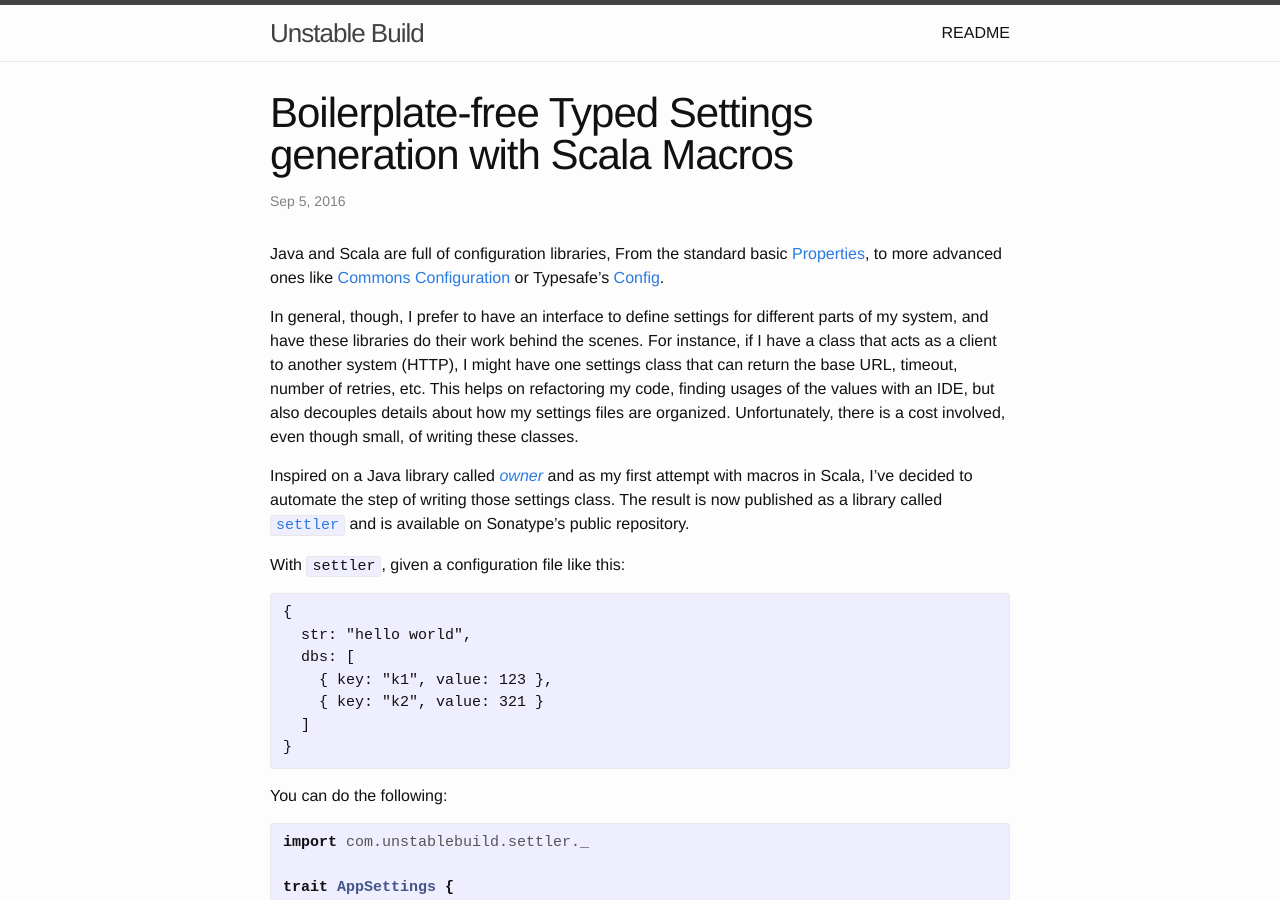
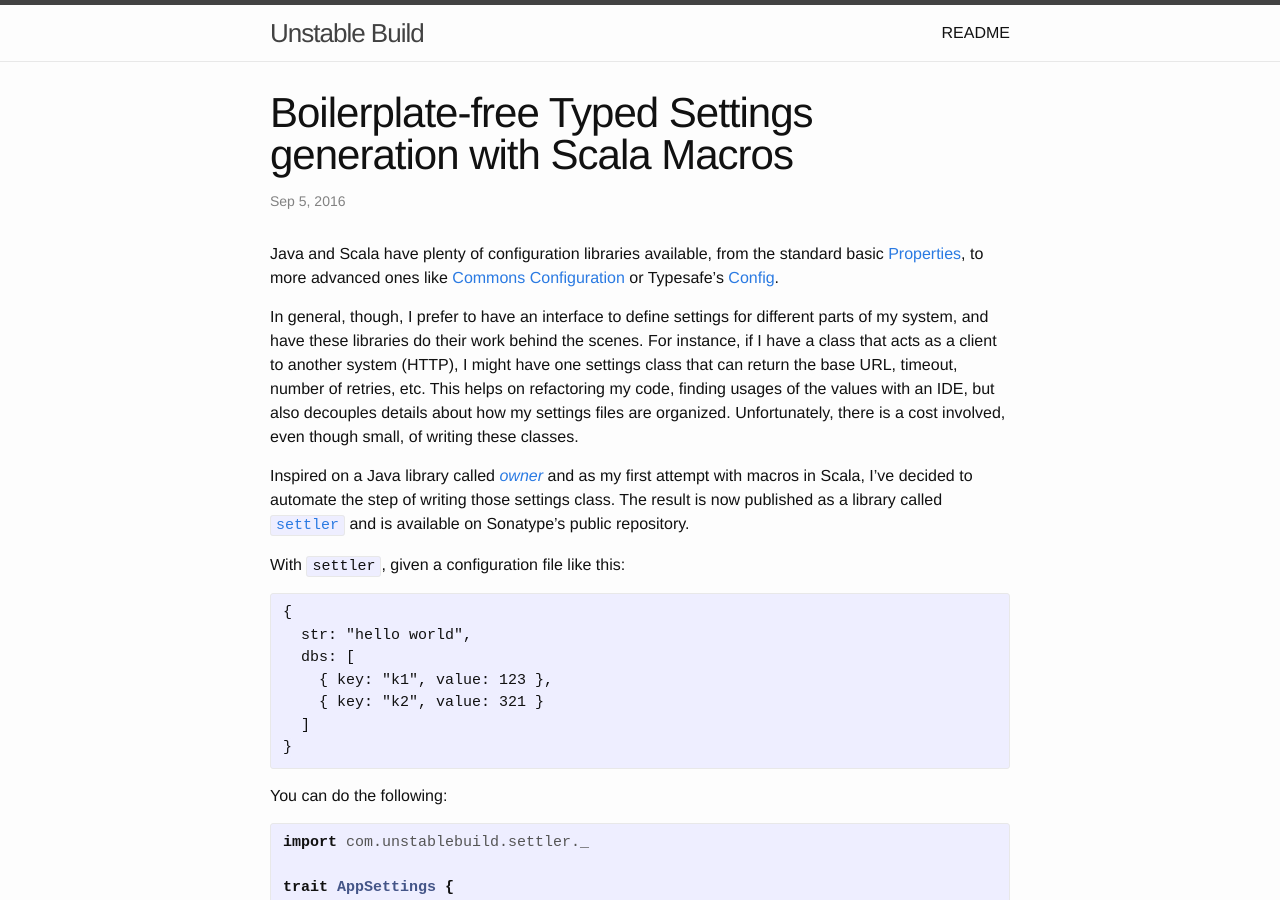
Before and after one commit to lucastorri/my-blog, a Jekyll site: the page built from _posts/2016-09-05-boilerplatefree-typed-settings-generation-with-scala-macros.markdown, in a window 1280 px wide and 900 px high. Built offline with Jekyll 4.4.1, drawn with Linux system fonts in a browser that asks for light colours; comment, search, counter and statistics services are not loaded.

Commit message:
fix reword settler post

```diff
--- a/_posts/2016-09-05-boilerplatefree-typed-settings-generation-with-scala-macros.markdown
+++ b/_posts/2016-09-05-boilerplatefree-typed-settings-generation-with-scala-macros.markdown
@@ -5,7 +5,7 @@ date: 2016-09-05 20:33:40 +0200
 categories: update
 ---
 
-Java and Scala are full of configuration libraries, From the standard basic [Properties](https://docs.oracle.com/javase/8/docs/api/java/util/Properties.html), to more advanced ones like [Commons Configuration](https://commons.apache.org/proper/commons-configuration/) or Typesafe's [Config](https://github.com/typesafehub/config).
+Java and Scala have plenty of configuration libraries available, from the standard basic [Properties](https://docs.oracle.com/javase/8/docs/api/java/util/Properties.html), to more advanced ones like [Commons Configuration](https://commons.apache.org/proper/commons-configuration/) or Typesafe's [Config](https://github.com/typesafehub/config).
 
 In general, though, I prefer to have an interface to define settings for different parts of my system, and have these libraries do their work behind the scenes.  For instance, if I have a class that acts as a client to another system (HTTP), I might have one settings class that can return the base URL, timeout, number of retries, etc. This helps on refactoring my code, finding usages of the values with an IDE, but also decouples details about how my settings files are organized. Unfortunately, there is a cost involved, even though small, of writing these classes.
 
```
